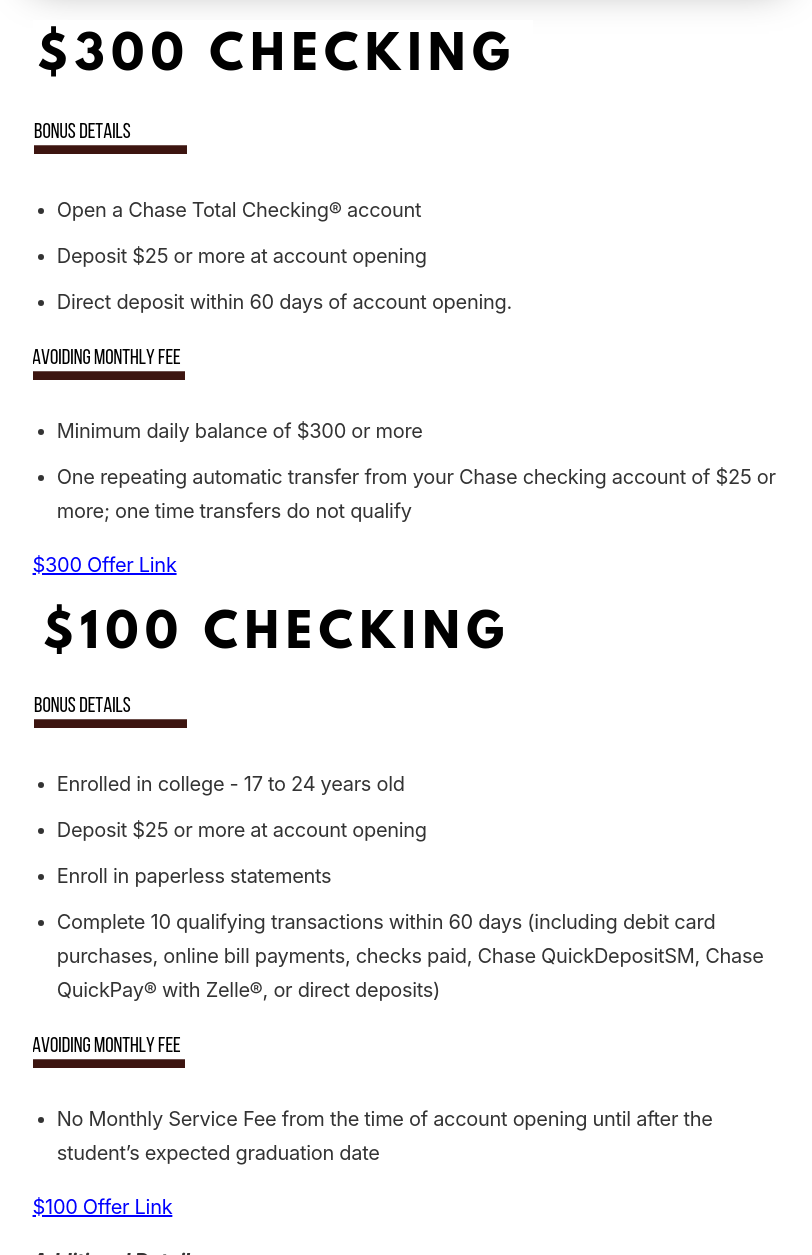
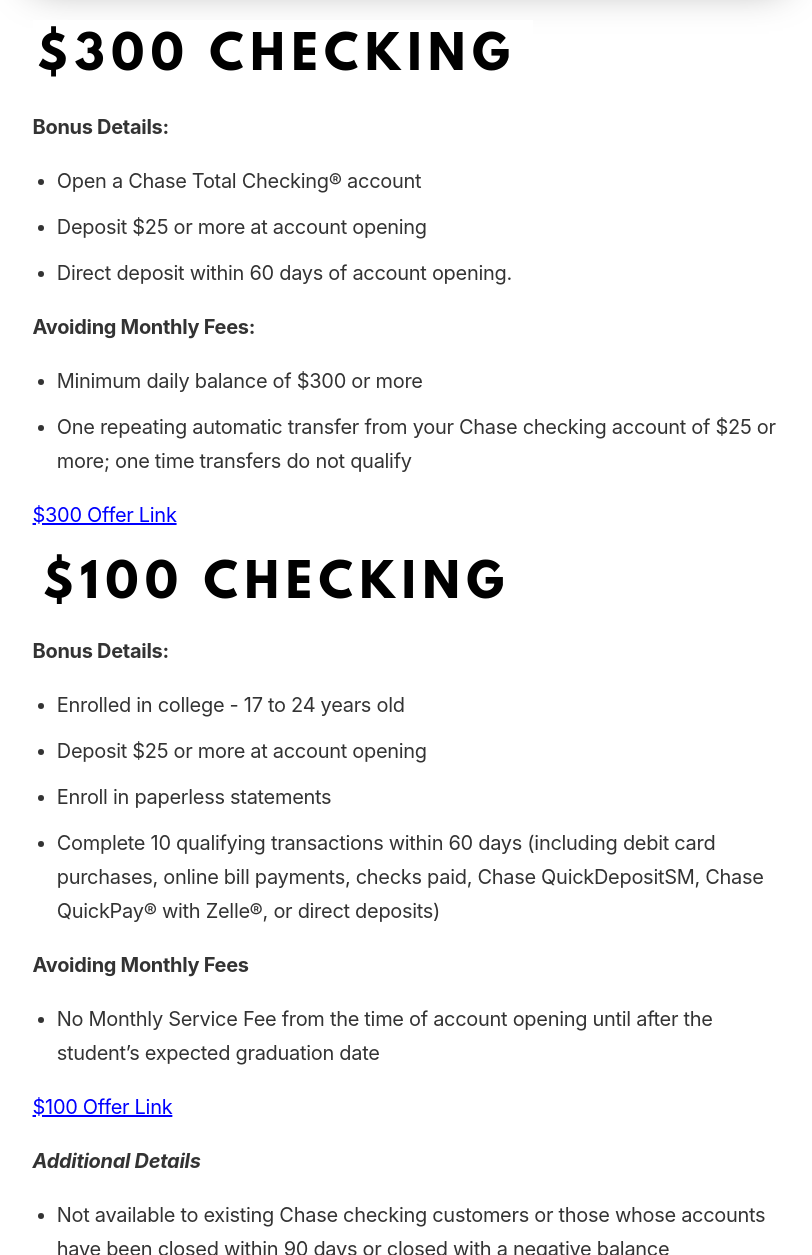
Before and after one commit to ohiosveryown/atldeals, a Jekyll site: the page built from _posts/2018-12-17-post-two.markdown, in a window 1280 px wide and 1400 px high, scrolled down 847 px. Shown: the part 145-1400 px from the top of the window, without its empty margins (232-1044 px from the left). Built offline with Jekyll 4.4.1, drawn with Linux system fonts in a browser that asks for light colours.

Commit message:
Updated Post Two

```diff
--- a/_posts/2018-12-17-post-two.markdown
+++ b/_posts/2018-12-17-post-two.markdown
@@ -13,7 +13,8 @@
 
 ![New Checking-bda698.png](/uploads/New%20Checking-bda698.png)
 
-![Bonus Details (2).png](/uploads/Bonus%20Details%20(2).png)
+
+**Bonus Details:**
 
 * Open a Chase Total Checking® account
 
@@ -21,7 +22,7 @@
 
 * Direct deposit within 60 days of account opening.
 
-![Avoiding Monthly.png](/uploads/Avoiding%20Monthly.png)
+**Avoiding Monthly Fees:**
 
 * Minimum daily balance of $300 or more
 
@@ -31,7 +32,8 @@
 
 ![New Student Checking.png](/uploads/New%20Student%20Checking.png)
 
-![Bonus Details (2).png](/uploads/Bonus%20Details%20(2).png)
+
+**Bonus Details:**
 
 * Enrolled in college - 17 to 24 years old
 
@@ -41,7 +43,7 @@
 
 * Complete 10 qualifying transactions within 60 days (including debit card purchases, online bill payments, checks paid, Chase QuickDepositSM, Chase QuickPay® with Zelle®, or direct deposits)
 
-![Avoiding Monthly.png](/uploads/Avoiding%20Monthly.png)
+**Avoiding Monthly Fees**
 
 * No Monthly Service Fee from the time of account opening until after the student’s expected graduation date
 
```
